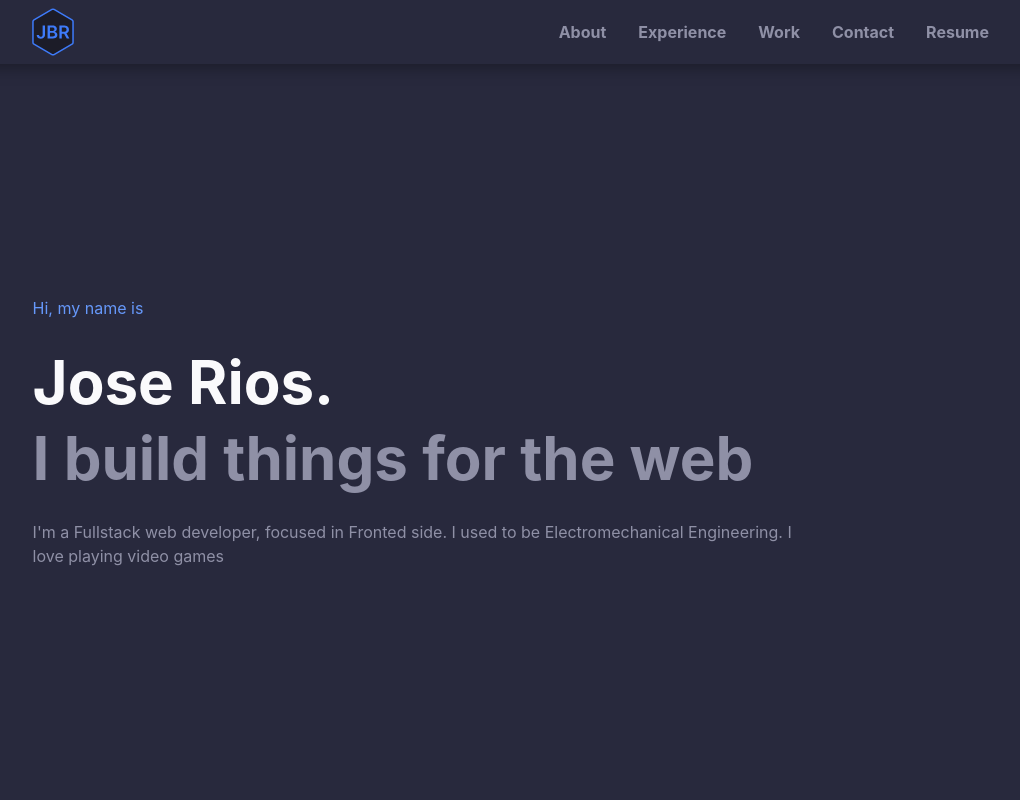
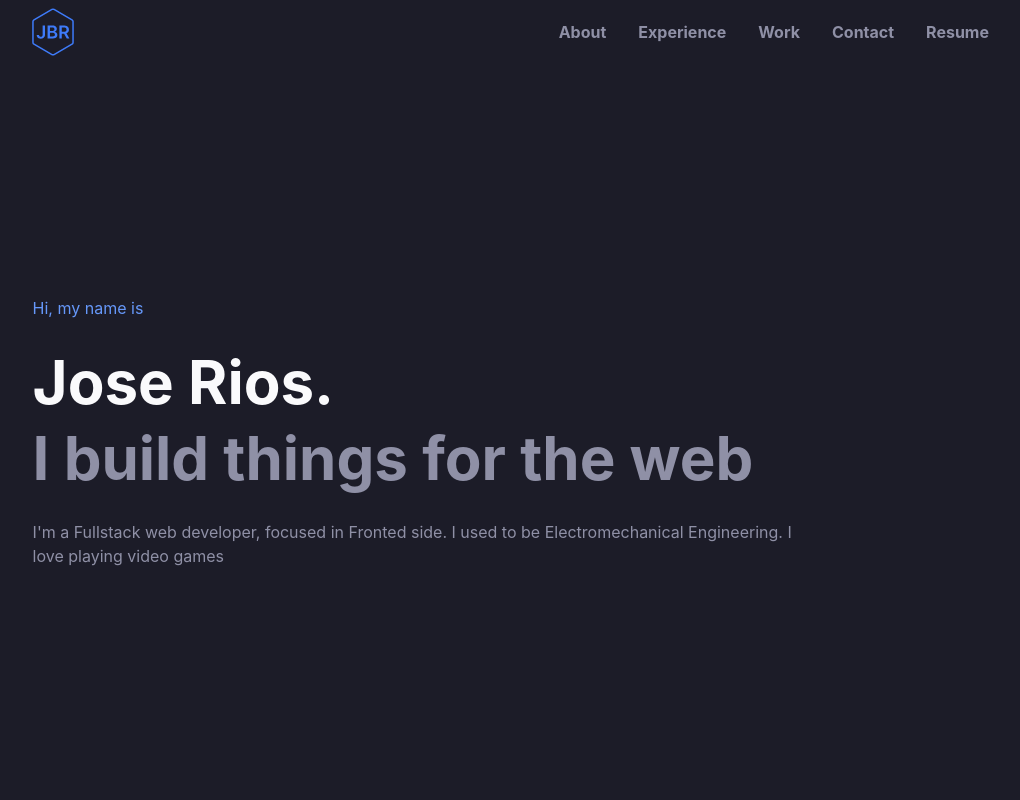
Before and after one commit to Jos017/portfolio-jose-rios, a React (Vite) app: page / in a window 1280 px wide. Shown: the top 800 px of the page, without its empty margins (131-1151 px from the left). Built offline with nearby package versions, Linux system fonts and the light colour scheme.

Commit message:
Change background color

```diff
--- a/src/components/Footer.tsx
+++ b/src/components/Footer.tsx
@@ -3,9 +3,9 @@ import { NETWORKING } from '../common/const';
 
 const Footer = () => {
   return (
-    <footer className="flex h-16 w-full items-center bg-dark-1 drop-shadow-dark-3">
-      <div className="mx-auto flex h-full w-full max-w-screen-lg justify-between px-4 sm:px-8">
-        <div className="text-light-3">
+    <footer className="flex h-16 w-full items-center">
+      <div className="mx-auto flex h-full w-full max-w-screen-lg items-center justify-between px-4 sm:px-8">
+        <div className="flex gap-4 text-light-3">
           {NETWORKING.map((network, index) => (
             <Fragment key={index}>{network.svg}</Fragment>
           ))}
--- a/src/components/Navbar.tsx
+++ b/src/components/Navbar.tsx
@@ -18,7 +18,7 @@ const Navbar = ({ items }: Props) => {
   };
 
   return (
-    <nav className="flex h-16 w-full items-center bg-dark-1 drop-shadow-dark-3">
+    <nav className="flex h-16 w-full items-center">
       <div className="mx-auto flex h-full w-full max-w-screen-lg justify-between px-4 sm:px-8">
         <a href="#" className="flex items-center justify-center">
           <img src={logo} className="object h-3/4 object-contain" />
--- a/src/index.css
+++ b/src/index.css
@@ -9,7 +9,7 @@ html {
 body {
   @apply text-body-1
     text-dark-3
-    bg-dark-1;
+    bg-dark-0;
 }
 
 h1,
```
